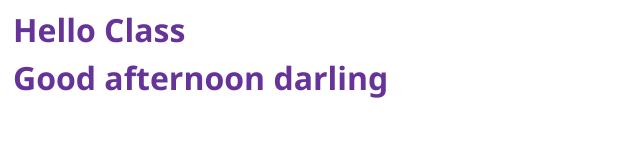
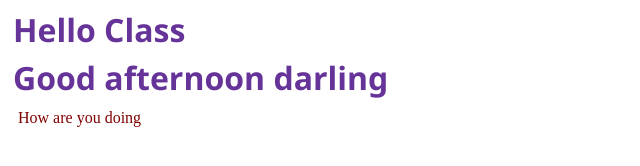
Before and after one commit to Afolakemi27/GIT, a plain HTML site: page index.html in a window 1280 px wide. Shown: the whole page, without its empty margins (0-640 px from the left). Drawn offline with Linux system fonts and the light colour scheme.

Commit message:
I added a new paragraph

```diff
--- a/index.html
+++ b/index.html
@@ -14,5 +14,6 @@
 
 
     <h1>Good afternoon darling</h1>
+    <p>How are you doing</p>
 </body>
 </html>
```
